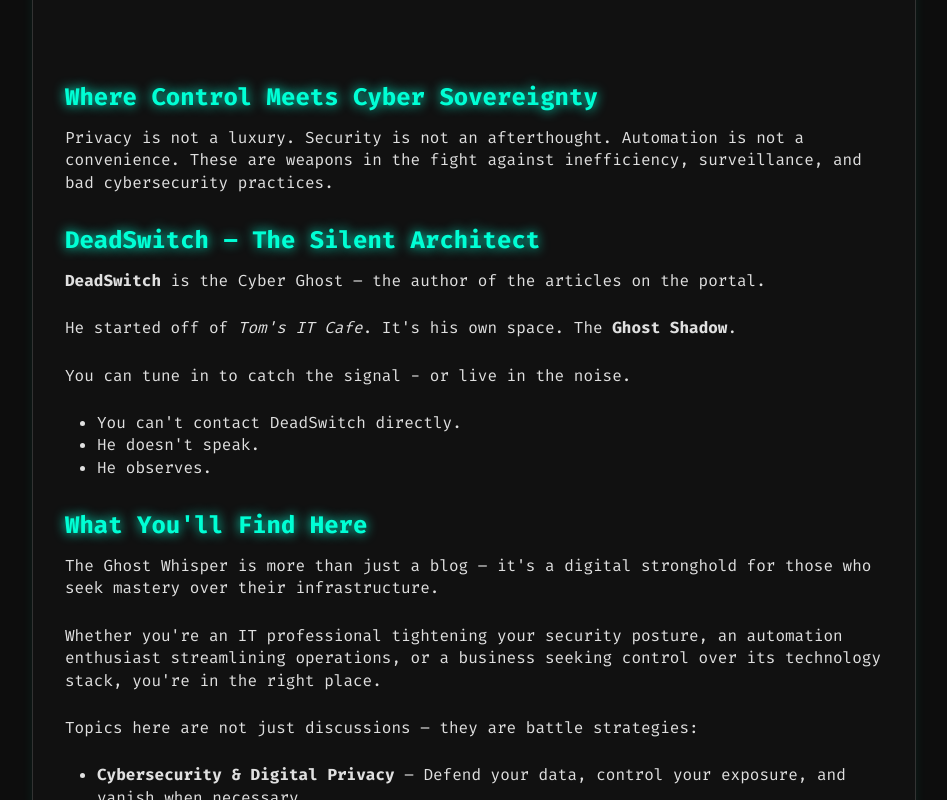
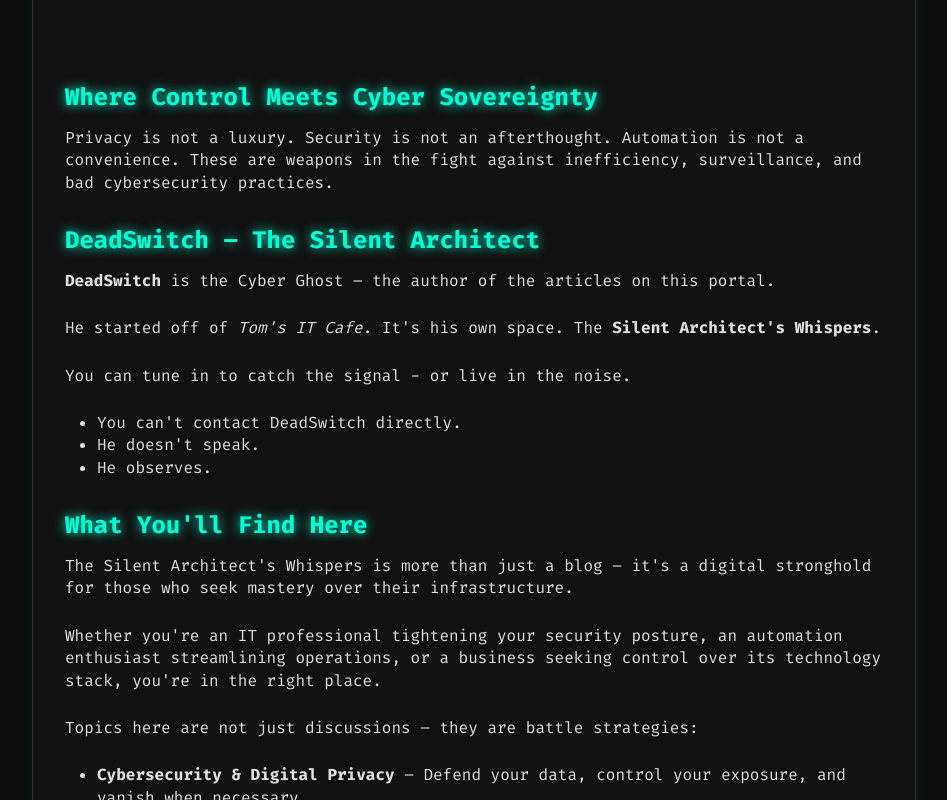
Before and after one commit to DeadSwitch404/deadswitch404.github.io, a plain HTML site: page static/about.html in a window 1280 px wide. Shown: the part 590-1390 px from the top of the page, without its empty margins (166-1113 px from the left). Drawn offline with Linux system fonts and the light colour scheme.

Commit message:
Minor update in the about section.

```diff
--- a/static/about.html
+++ b/static/about.html
@@ -24,8 +24,8 @@
         <p>Privacy is not a luxury. Security is not an afterthought. Automation is not a convenience. These are weapons in the fight against inefficiency, surveillance, and bad cybersecurity practices.</p>
 
         <h2>DeadSwitch – The Silent Architect</h2>
-        <p><b>DeadSwitch</b> is the Cyber Ghost – the author of the articles on the portal.</p>
-        <p>He started off of <i>Tom's IT Cafe</i>. It's his own space. The <b>Ghost Shadow</b>.</p>
+        <p><b>DeadSwitch</b> is the Cyber Ghost – the author of the articles on this portal.</p>
+        <p>He started off of <i>Tom's IT Cafe</i>. It's his own space. The <b>Silent Architect's Whispers</b>.</p>
         <p>You can tune in to catch the signal - or live in the noise.</p>
 
         <ul>
@@ -35,7 +35,7 @@
         </ul>
 
         <h2>What You'll Find Here</h2>
-        <p>The Ghost Whisper is more than just a blog – it's a digital stronghold for those who seek mastery over their infrastructure.</p>
+        <p>The Silent Architect's Whispers is more than just a blog – it's a digital stronghold for those who seek mastery over their infrastructure.</p>
         <p>Whether you're an IT professional tightening your security posture, an automation enthusiast streamlining operations, or a business seeking control over its technology stack, you're in the right place.</p>
 
         <p>Topics here are not just discussions – they are battle strategies:</p>
```
